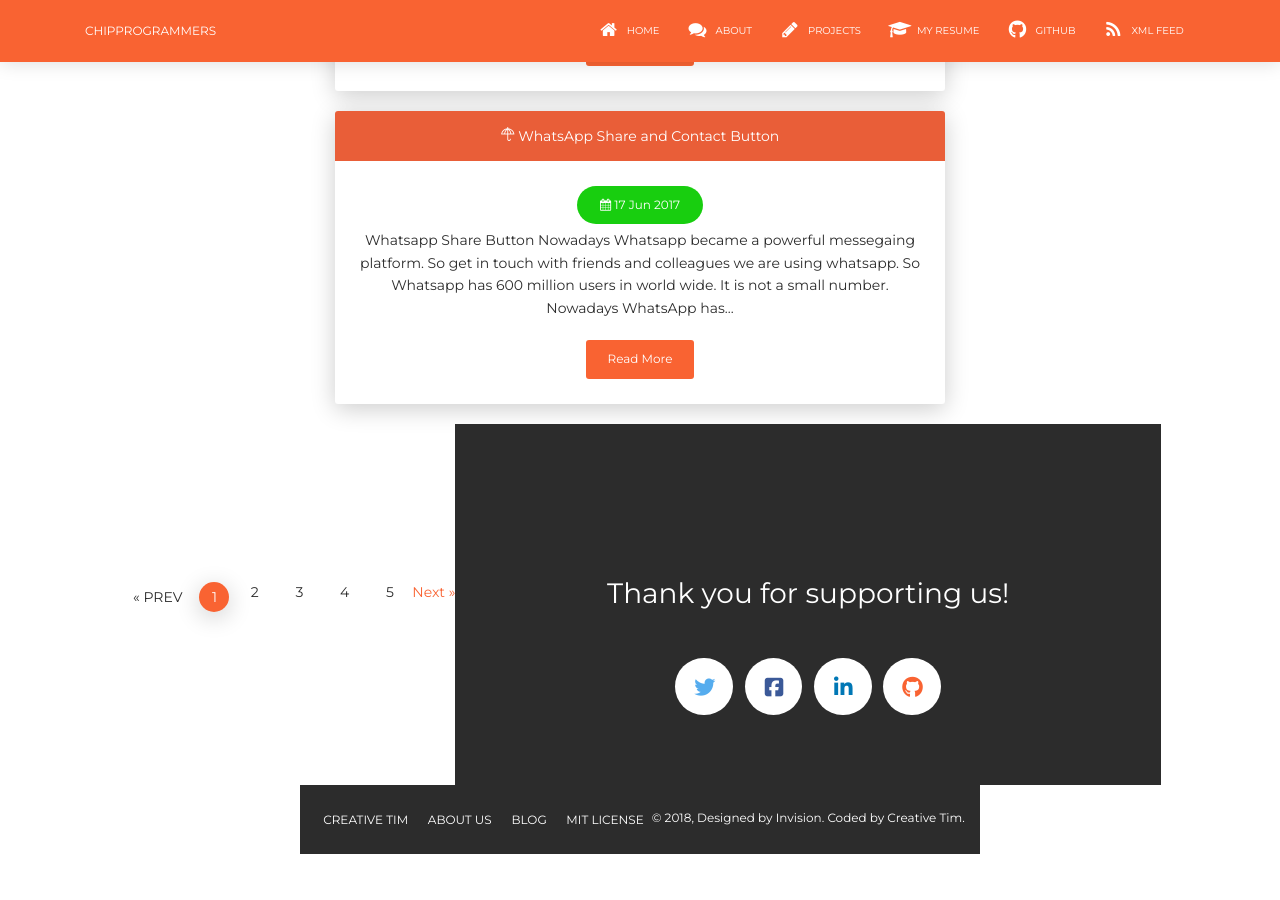
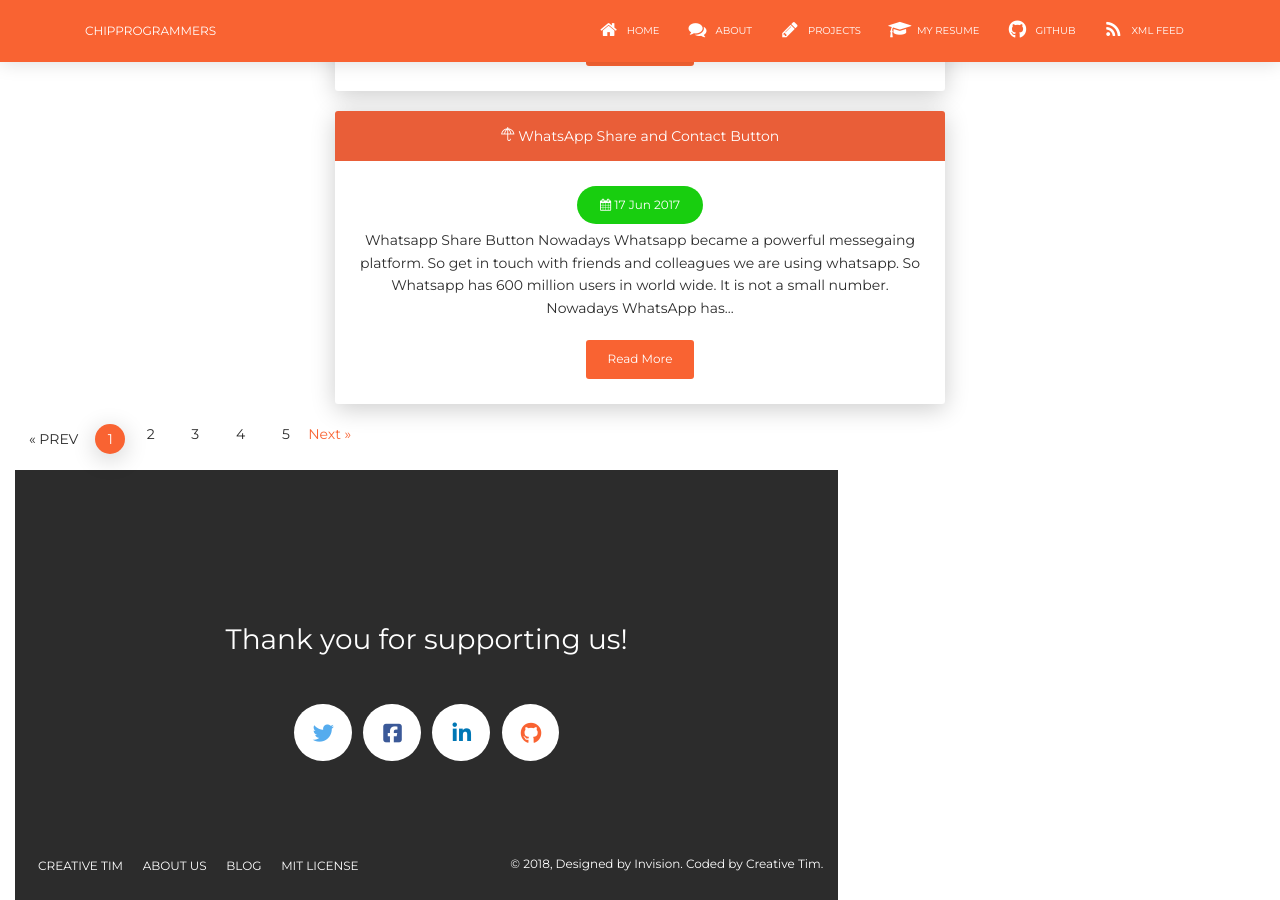
Before and after one commit to tip4programs/imbue, a Jekyll site: the page built from index.html, in a window 1280 px wide and 900 px high, scrolled down 1250 px. Built offline with Jekyll 4.4.1, drawn with Linux system fonts in a browser that asks for light colours; nearby versions of some CDN libraries; the list of posts is cut into pages by our own code; before the commit the page ends 2104 px from its top, so only the background shows below that.

Commit message:
Update index.html

```diff
--- a/index.html
+++ b/index.html
@@ -27,7 +27,7 @@ layout: main
      </div>
 </div>
     <!-- Pagination links -->
-<div class="row justify-content-center align-items-center">
+<div class="text-center col-md-12 col-lg-8">
     <ul class="pagination pagination-primary">
     {% if paginator.total_pages == 1 %}
         <li class="page-item active">
```
